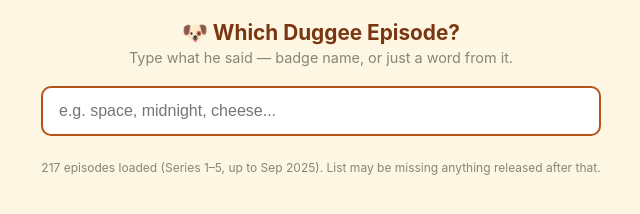
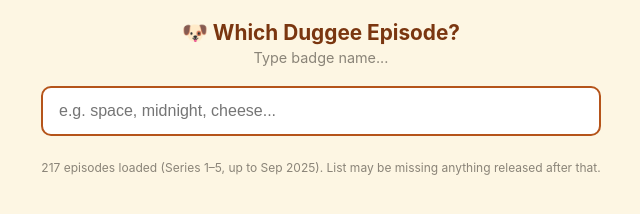
Before and after one commit to andybarratt-valtech/duggee, a plain HTML site: page index.html in a window 1280 px wide. Shown: the whole page, without its empty margins (319-959 px from the left). Drawn offline with Linux system fonts and the light colour scheme.

Commit message:
Add files via upload

```diff
--- a/index.html
+++ b/index.html
@@ -113,7 +113,7 @@
 <body>
 <div class="wrap">
   <h1>🐶 Which Duggee Episode?</h1>
-  <p class="sub">Type what he said &mdash; badge name, or just a word from it.</p>
+  <p class="sub">Type badge name...</p>
   <div class="search-box">
     <input type="text" id="q" placeholder="e.g. space, midnight, cheese..." autocomplete="off" autofocus>
   </div>
```
